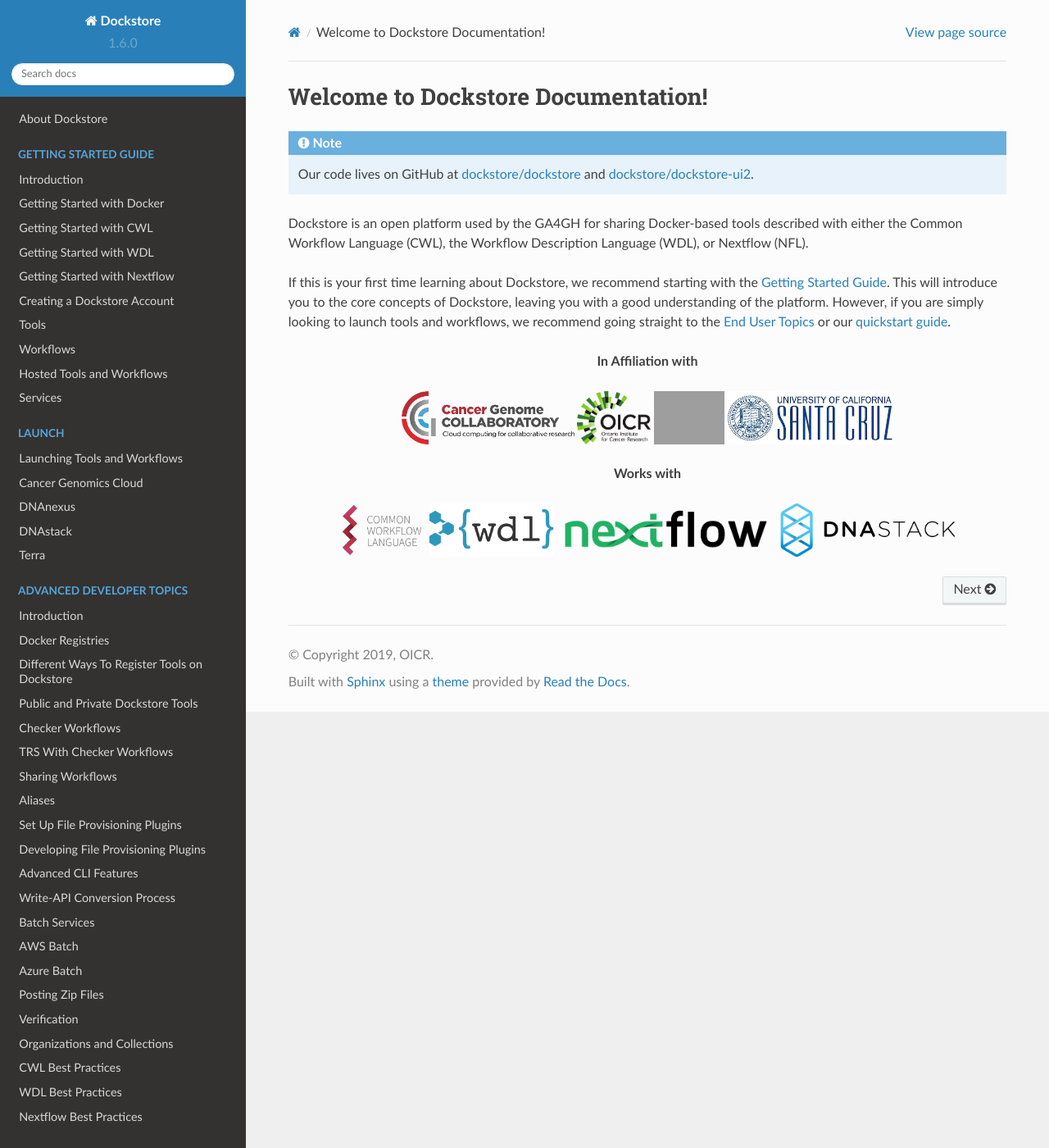
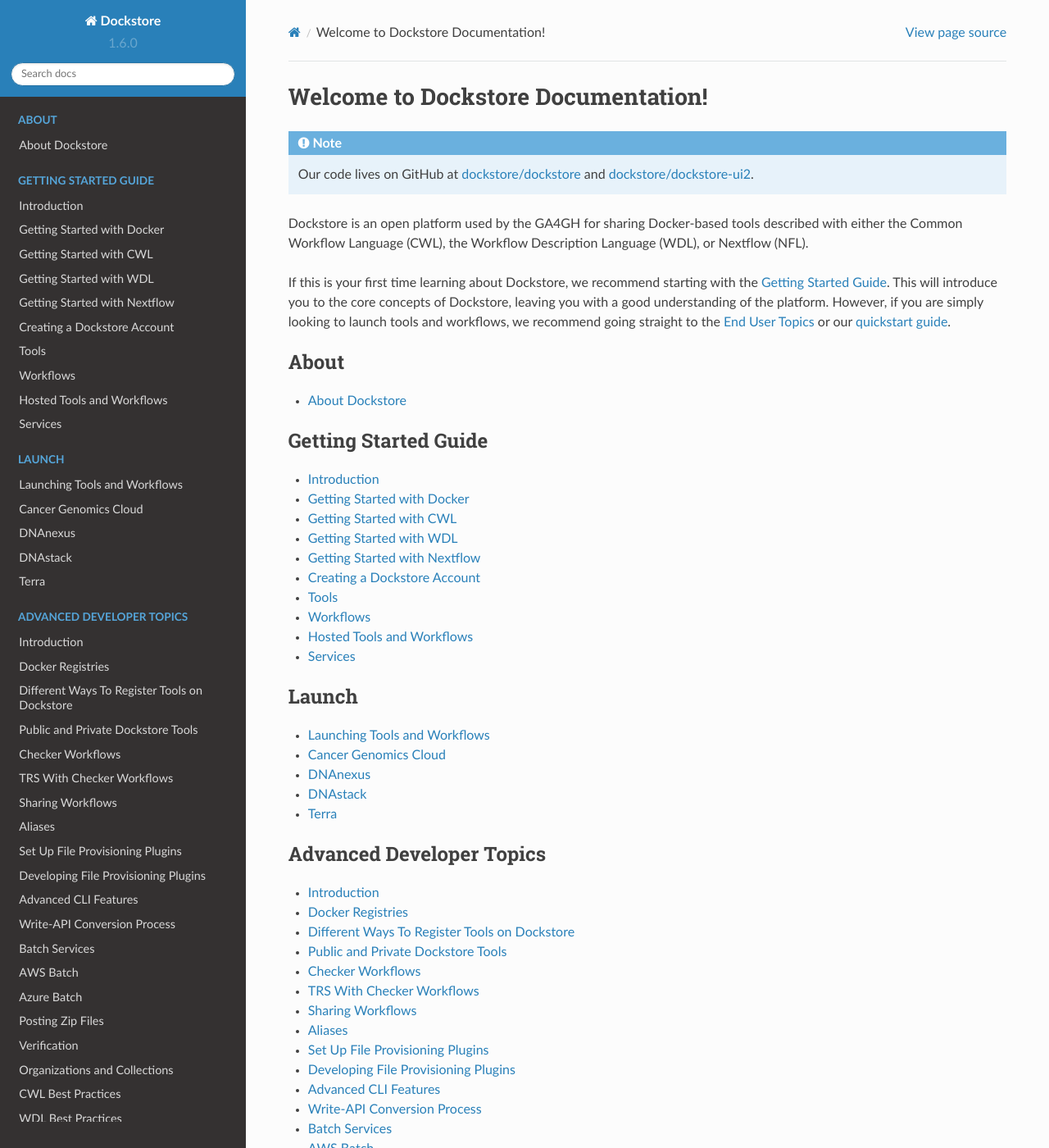
Before and after one commit to dockstore/dockstore-documentation, a Sphinx documentation site: the page built from docs/index.rst, in a window 1280 px wide and 1400 px high. Shown: the whole window at 82% size. Built offline with Sphinx 7.4.7 and the Read the Docs theme 2.0.0, drawn with Linux system fonts in a browser that asks for light colours; some of the changed lines change nothing that is shown; some of the changed text lies outside the part shown; grey boxes are pictures that could not be loaded.

Commit message:
added toc to the landing page

```diff
--- a/docs/index.rst
+++ b/docs/index.rst
@@ -10,6 +10,101 @@
 If this is your first time learning about Dockstore, we recommend starting with the :doc:`Getting Started Guide <getting-started/getting-started>`. This will introduce
 you to the core concepts of Dockstore, leaving you with a good understanding of the platform. However, if you are simply looking to launch tools and workflows, we recommend
 going straight to the :doc:`End User Topics <end-user-topics/end-user-topics>` or our `quickstart guide <https://dockstore.org/quick-start>`_.
+
+.. toctree::
+   :caption: About
+   :maxdepth: 1
+
+   dockstore-introduction
+
+.. toctree::
+   :caption: Getting Started Guide
+   :maxdepth: 1
+
+   getting-started/getting-started
+   getting-started/getting-started-with-docker
+   getting-started/getting-started-with-cwl
+   getting-started/getting-started-with-wdl
+   getting-started/getting-started-with-nextflow
+   getting-started/register-on-dockstore
+   getting-started/dockstore-tools
+   getting-started/dockstore-workflows
+   getting-started/hosted-tools-and-workflows
+   getting-started/getting-started-with-services
+
+.. toctree::
+   :caption: Launch
+   :maxdepth: 1
+
+   launch-with/launch
+   launch-with/cgc-launch-with
+   launch-with/dnanexus-launch-with
+   launch-with/dnastack-launch-with
+   launch-with/terra-launch-with
+
+.. toctree::
+   :caption: Advanced Developer Topics
+   :maxdepth: 1
+
+   advanced-topics/advanced-topics
+   advanced-topics/docker-registries
+   advanced-topics/ways-to-register-tools
+   advanced-topics/public-and-private-tools
+   advanced-topics/checker-workflows
+   advanced-topics/checker-workflow-trs
+   advanced-topics/sharing-workflows
+   advanced-topics/guid-alias
+   advanced-topics/set-up-file-provisioning-plugins
+   advanced-topics/developing-file-provisioning-plugins
+   advanced-topics/advanced-features
+   advanced-topics/conversions
+   advanced-topics/batch-services
+   advanced-topics/aws-batch
+   advanced-topics/azure-batch
+   advanced-topics/posting-zips
+   advanced-topics/verification
+   advanced-topics/organizations-and-collections
+   advanced-topics/best-practices/best-practices
+   advanced-topics/best-practices/wdl-best-practices
+   advanced-topics/best-practices/nfl-best-practices
+
+.. toctree::
+   :caption: End User Topics
+   :maxdepth: 1
+
+   end-user-topics/end-user-topics
+   end-user-topics/faceted-search
+   end-user-topics/starring
+   end-user-topics/language-support
+
+.. toctree::
+   :caption: Extras
+   :maxdepth: 1
+
+   user-created
+   posters-and-talks
+
+.. toctree::
+   :caption: FAQ
+   :maxdepth: 1
+
+   faq
+
+.. toctree::
+   :caption: Changelog
+   :maxdepth: 1
+
+   changelog
+
+.. toctree::
+   :caption: News and Events
+   :maxdepth: 1
+   :glob:
+   :titlesonly:
+   :reversed:
+
+   news
+   news/*
 
 .. centered:: In Affiliation with
 
@@ -58,105 +153,3 @@
     :alt: dnastack
     :height: 65px
 .. _DnaStackLink: https://dnastack.com/
-
-.. toctree::
-   :hidden:
-
-   dockstore-introduction
-
-.. toctree::
-   :caption: Getting Started Guide
-   :maxdepth: 2
-   :hidden:
-
-   getting-started/getting-started
-   getting-started/getting-started-with-docker
-   getting-started/getting-started-with-cwl
-   getting-started/getting-started-with-wdl
-   getting-started/getting-started-with-nextflow
-   getting-started/register-on-dockstore
-   getting-started/dockstore-tools
-   getting-started/dockstore-workflows
-   getting-started/hosted-tools-and-workflows
-   getting-started/getting-started-with-services
-
-.. toctree::
-   :caption: Launch
-   :maxdepth: 2
-   :hidden:
-
-   launch-with/launch
-   launch-with/cgc-launch-with
-   launch-with/dnanexus-launch-with
-   launch-with/dnastack-launch-with
-   launch-with/terra-launch-with
-
-.. toctree::
-   :caption: Advanced Developer Topics
-   :maxdepth: 2
-   :hidden:
-
-   advanced-topics/advanced-topics
-   advanced-topics/docker-registries
-   advanced-topics/ways-to-register-tools
-   advanced-topics/public-and-private-tools
-   advanced-topics/checker-workflows
-   advanced-topics/checker-workflow-trs
-   advanced-topics/sharing-workflows
-   advanced-topics/guid-alias
-   advanced-topics/set-up-file-provisioning-plugins
-   advanced-topics/developing-file-provisioning-plugins
-   advanced-topics/advanced-features
-   advanced-topics/conversions
-   advanced-topics/batch-services
-   advanced-topics/aws-batch
-   advanced-topics/azure-batch
-   advanced-topics/posting-zips
-   advanced-topics/verification
-   advanced-topics/organizations-and-collections
-   advanced-topics/best-practices/best-practices
-   advanced-topics/best-practices/wdl-best-practices
-   advanced-topics/best-practices/nfl-best-practices
-
-.. toctree::
-   :caption: End User Topics
-   :maxdepth: 2
-   :hidden:
-
-   end-user-topics/end-user-topics
-   end-user-topics/faceted-search
-   end-user-topics/starring
-   end-user-topics/language-support
-
-.. toctree::
-   :caption: Extras
-   :maxdepth: 2
-   :hidden:
-
-   user-created
-   posters-and-talks
-
-.. toctree::
-   :caption: FAQ
-   :maxdepth: 2
-   :hidden:
-
-   faq
-
-.. toctree::
-   :caption: Changelog
-   :maxdepth: 2
-   :hidden:
-
-   changelog
-
-.. toctree::
-   :caption: News and Events
-   :maxdepth: 2
-   :hidden:
-   :glob:
-   :titlesonly:
-   :reversed:
-
-   news
-   news/*
```
